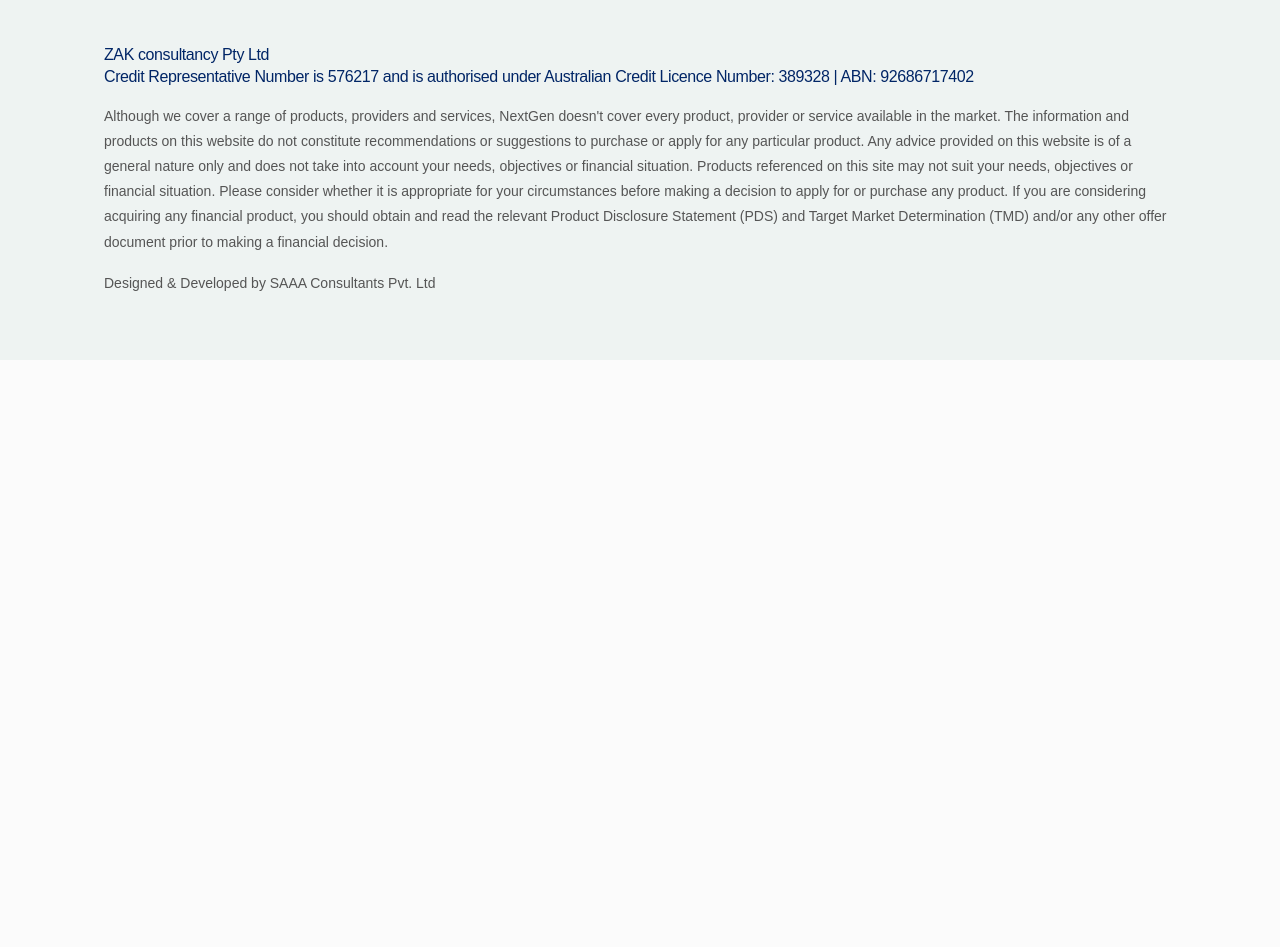
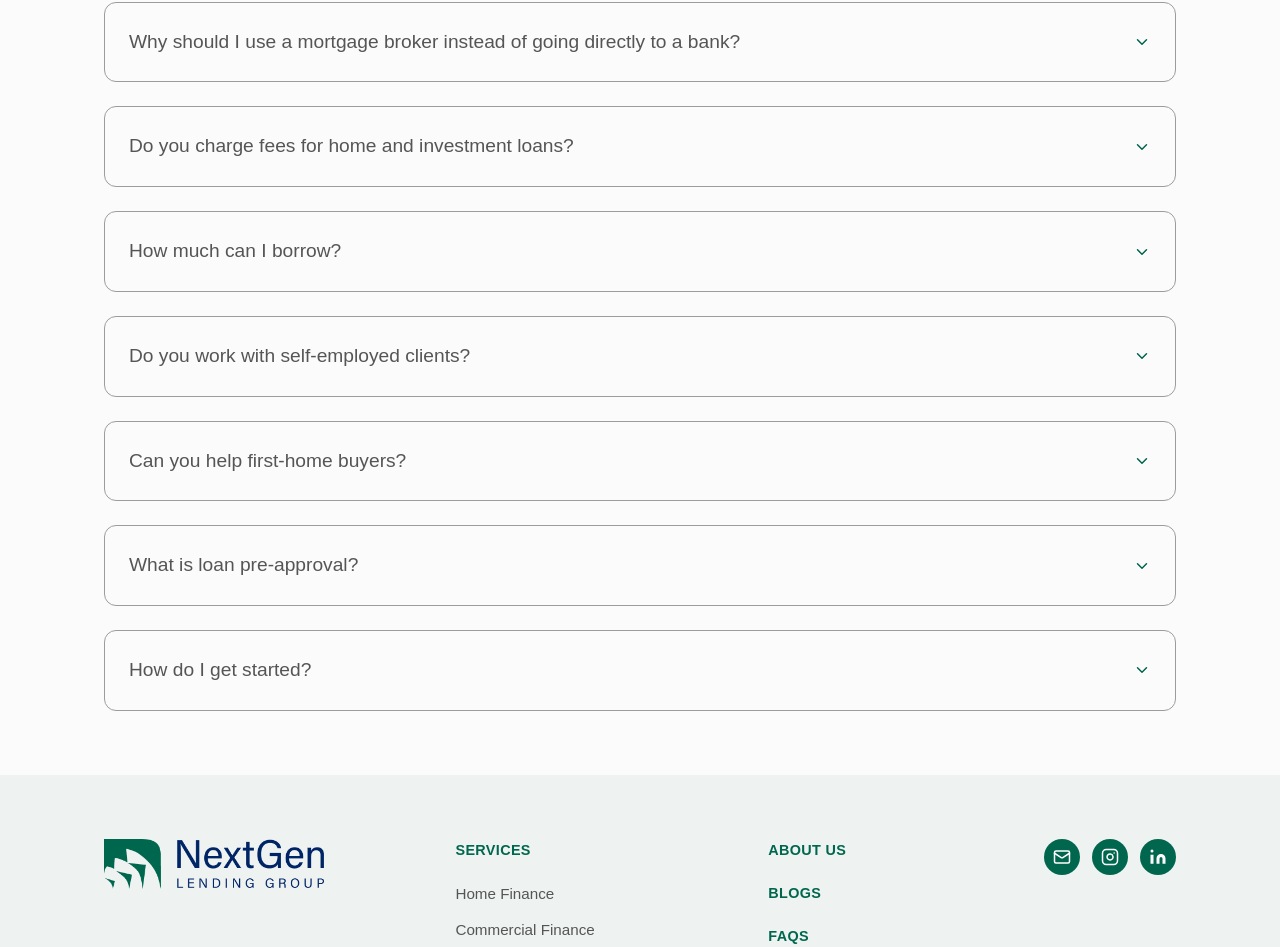
Before and after one commit to pradnyasudhakar/nextgen, a Next.js app: page /blog in a window 1280 px wide. Shown: the part 1006-1953 px from the top of the page. Before the commit the page ends 1366 px from the top, so only its background shows below. Built offline with nearby package versions, Linux system fonts and the light colour scheme; no server answers; the database is empty; a web font is replaced by a local one.

Commit message:
feat: blog updates - featured post, blog detail page improvements

```diff
--- /dev/null
+++ b/src/app/blog/BlogFaqs.tsx
@@ -0,0 +1,174 @@
+"use client";
+
+import { useState } from "react";
+import { ChevronDown } from "lucide-react";
+import { H2, Label, Highlight, P } from "@/components/ui/typography";
+
+const faqs = [
+  {
+    question: "What does NextGen Lending Group do?",
+    answer: "At NextGen Lending Group, we help individuals, families, and businesses find the right finance solutions. This includes home loans, refinancing, investment loans, and other lending options. We work with a panel of lenders to compare options and guide you through the entire loan process from application to settlement.",
+  },
+  {
+    question: "Why should I use a mortgage broker instead of going directly to a bank?",
+    answer: "A mortgage broker gives you access to multiple lenders and loan products, not just one bank. This means we can:",
+    bullets: [
+      "Compare loan options for you",
+      "Find competitive interest rates",
+      "Match loans to your personal financial goals",
+      "Handle the paperwork and negotiations",
+    ],
+    footer: "Our goal is to make the process simpler and help you secure the most suitable loan for your situation.",
+  },
+  {
+    question: "Do you charge fees for home and investment loans?",
+    answer: "Brokers get paid a commission by the lender for bringing new business to them, but this does not impact your interest rate. Some brokers charge a fee for their service. They must disclose this fee upfront to you so that you know what it will cost if you engage their services.",
+  },
+  {
+    question: "How much can I borrow?",
+    answer: "The amount you can borrow depends on several factors including:",
+     bullets: [
+      "Your income",
+      "Existing debts",
+      "Living expenses",
+      "Deposit amount",
+      "Employment status / position",
+    ],
+     footer:"Our borrowing calculator can give you a rough idea of how much you may be able to borrow. For a more accurate assessment, please give us a call and we can go into your options and discuss your circumstances in more detail.",
+  },
+  {
+    question: "Do you work with self-employed clients?",
+    answer: "Yes. We regularly assist self-employed borrowers and understand the unique documentation and lending requirements involved. We work with lenders who offer flexible assessment criteria for business owners and contractors.",
+    text:"We can help structure your application using the right documentation and identify lenders who specialise in self-employed lending.",
+  },
+  {
+    question: "Can you help first-home buyers?",
+    answer: "Absolutely. We regularly assist first-home buyers with:",
+     bullets:[
+        "Understanding borrowing capacity",
+        "Explaining the home buying process",
+        "Accessing government incentives or grants",
+        "Choosing the right loan structure",
+            ],
+    footer:"Our goal is to make your first home purchase as smooth as possible.",
+  },
+  {
+    question: "What is loan pre-approval?",
+    answer: "Loan pre-approval (also called conditional approval) is an indication from a lender that they are willing to lend you a certain amount based on your financial situation. It helps buyers:",
+     bullets:[
+        "Understand their budget",
+        "Strengthen offers when purchasing property",
+        "Move quickly when they find the right property",
+
+     ],
+
+  },
+  {
+    question: "How do I get started?",
+    answer: "Getting started is easy.Simply:",
+     bullets:[
+        "Contact us for an initial consultation",
+        "We assess your borrowing capacity",
+        "Compare suitable loan options",
+        "Guide you through the application process",
+
+     ],
+    footer:"You can reach out to our team anytime to begin your finance journey.",
+  },
+];
+
+export default function FAQPage() {
+  const [openIndex, setOpenIndex] = useState<number | null>(null);
+
+  return (
+    <section className="w-full">
+      <div className="max-w-7xl mx-auto px-10 sm:px-16 lg:px-26 py-10 lg:py-16">
+
+        {/* Header */}
+        <div className="mb-10">
+          <Label className="mb-3">FAQS</Label>
+          <H2 className="mb-3">
+           Frequently Asked <Highlight>Questions</Highlight>
+          </H2>
+          <P className="max-w-md">
+            Find clear, straightforward answers to all your home and investment loan questions.
+          </P>
+        </div>
+
+        {/* Accordion */}
+        <div className="space-y-6">
+          {faqs.map((faq, i) => {
+            const isOpen = openIndex === i;
+            return (
+              <div
+                key={i}
+                className="rounded-md overflow-hidden"
+                style={{
+                  background: "#FBFBFB",
+                  border: isOpen ? "1.5px solid #00674E" : "1.5px solid #9C9C9C",
+                  boxShadow: isOpen ? "0 2px 16px rgba(0,103,78,0.08)" : "none",
+                  transition: "border-color 0.3s ease, box-shadow 0.3s ease",
+                }}
+              >
+                {/* Question */}
+                <button
+                  onClick={() => setOpenIndex(isOpen ? null : i)}
+                  className="w-full flex items-center justify-between px-6 py-6 text-left"
+                >
+                  <span
+                    className="text-[1.2rem] font-[500] pr-4 transition-colors duration-300"
+                    style={{ color: isOpen ? "#002566" : "#555555" }}
+                  >
+                    {faq.question}
+                  </span>
+                  <ChevronDown
+                    size={18}
+                    className="shrink-0"
+                    style={{
+                      color: "var(--color-primary)",
+                      transform: isOpen ? "rotate(180deg)" : "rotate(0deg)",
+                      transition: "transform 0.5s cubic-bezier(0.16,1,0.3,1)",
+                    }}
+                  />
+                </button>
+
+                {/* Answer */}
+                <div
+                  style={{
+                    maxHeight: isOpen ? "500px" : "0px",
+                    overflow: "hidden",
+                    transition: "max-height 0.5s cubic-bezier(0.16,1,0.3,1)",
+                  }}
+                >
+                  {/* Divider */}
+                  <div className="mx-6 border-t border-[#9C9C9C]" />
+
+                  <div className="px-6 py-5 space-y-3">
+                    <P
+                      className="text-[#555555] leading-relaxed"
+                      dangerouslySetInnerHTML={{ __html: faq.answer }}
+                    />
+                    {faq.bullets && (
+                      <ul className="space-y-1.5 pl-1">
+                        {faq.bullets.map((b, j) => (
+                          <li key={j} className="flex items-center gap-2 text-[0.9rem] text-[#555555]">
+                            <span className=" flex items-center justify-center w-1 h-1 rounded-full shrink-0" style={{ background: "var(--color-primary)" }} />
+                            {b}
+                          </li>
+                        ))}
+                      </ul>
+                    )}
+                    {faq.footer && (
+                      <P className="text-[#555555] leading-relaxed">{faq.footer}</P>
+                    )}
+                  </div>
+                </div>
+              </div>
+            );
+          })}
+        </div>
+
+      </div>
+    </section>
+  );
+}
--- a/src/app/blog/[slug]/page.tsx
+++ b/src/app/blog/[slug]/page.tsx
@@ -4,7 +4,7 @@
 import Image from "next/image";
 import Link from "next/link";
 import { P, Display } from "@/components/ui/typography";
-import { Mail, Instagram, Linkedin } from "lucide-react";
+import { Mail, Instagram, Linkedin, PhoneCall } from "lucide-react";
 import TableOfContents from "@/components/TableOfContents";
 
 type Props = {
@@ -105,10 +105,10 @@
           </div>
 
           {/* ── Sidebar ── */}
-          <aside className="w-full lg:w-[300px] shrink-0 space-y-8 lg:sticky lg:top-6 lg:self-start">
+          <aside className="w-full lg:w-75 shrink-0 space-y-8 lg:sticky lg:top-6 lg:self-start">
 
              {/* Share */}
-            <div className="border border-[#9C9C9C] border-t-4 border-t-[#00674E] shadow-md bg-[#FBFBFB] rounded-[5px] p-4">
+            <div className="border border-[#9C9C9C] border-t-4 border-t-primary shadow-md bg-[#FBFBFB] rounded-[5px] p-4">
               <p className="text-sm font-normal text-[#555555]  tracking-wide mb-3">
                 Share this article
               </p>
@@ -130,7 +130,7 @@
            <TableOfContents items={tableOfContents} />
             {/* Latest Posts */}
             <div className="border-[#9C9C9C] shadow-lg border rounded-[5px] p-4 " >
-              <h3 className="text-base font-[700] text-[#00674E] mb-4 pb-2 ">
+              <h3 className="text-base font-[700] text-primary mb-4 pb-2 ">
                 Latest Posts
               </h3>
               <div className="space-y-4 border-[#9C9C9C] border-b pb-4 ">
@@ -157,7 +157,7 @@
                   </span>
                 )}
 
-                      <p className="text-sm font-medium text-[#002566] leading-snug group-hover:text-[#002566] transition-colors line-clamp-2">
+                      <p className="text-sm font-medium text-dark leading-snug group-hover:text-dark transition-colors line-clamp-2">
                         {p.title}
                       </p>
                       <div className="text-[#9C9C9C] text-sm">
@@ -174,14 +174,15 @@
 
               <Link
                 href="/blog"
-                className="inline-flex items-center gap-1 mt-4 text-sm font-[700] text-[#00674E] hover:underline"
+                className="inline-flex items-center gap-1 mt-4 text-sm font-[700] text-primary hover:underline"
               >
                 View All Posts →
               </Link>
             </div>
 
             {/* CTA Card */}
-            <div className="bg-[#00674E] rounded-[5px]  p-6 text-white">
+            <div className="bg-primary rounded-[5px]  p-6 text-[#FBFBFB]">
+              <div className="text-center flex justify-center mb-4 " ><PhoneCall /></div>
               <p className="text-xs font-[700] uppercase text-center tracking-widest text-[#FBFBFB] mb-4">
                 Talk to a Broker Today
               </p>
--- a/src/app/blog/page.tsx
+++ b/src/app/blog/page.tsx
@@ -5,6 +5,7 @@
 import { H2, P } from "@/components/ui/typography";
 import Image from "next/image";
 import { ChevronRight } from "lucide-react";
+import FAQPage from "./BlogFaqs";
 
 export default async function BlogPage() {
   const posts = await prisma.post.findMany({
@@ -18,7 +19,7 @@
       <BlogContent />
 
       <main className="max-w-7xl mx-auto px-10 sm:px-16 lg:px-26 py-16">
-        <H2 className="font-[500] text-[1.4rem] mb-6 text-[#002566]">
+        <H2 className="font-[500] text-[1.4rem] mb-6 text-dark">
           All Blogs
         </H2>
 
@@ -42,12 +43,12 @@
 
               <div className="py-4 flex flex-col flex-1">
                 {post.smallTitle && (
-                  <span className="text-xs font-semibold text-[#0f6e56] uppercase tracking-wide mb-2">
+                  <span className="text-xs hidden font-semibold text-primary uppercase tracking-wide mb-2">
                     {post.smallTitle}
                   </span>
                 )}
 
-                <P className="mb-3 group-hover:text-[#002566] transition-colors duration-200">
+                <P className="mb-3 group-hover:text-dark transition-colors duration-200">
                   {post.title}
                 </P>
 
@@ -61,6 +62,7 @@
           ))}
         </div>
       </main>
+      <FAQPage/>
     </>
   );
 }
```
Also changed, not shown: src/app/blog/FeaturePost.tsx (+26 -19 lines).
